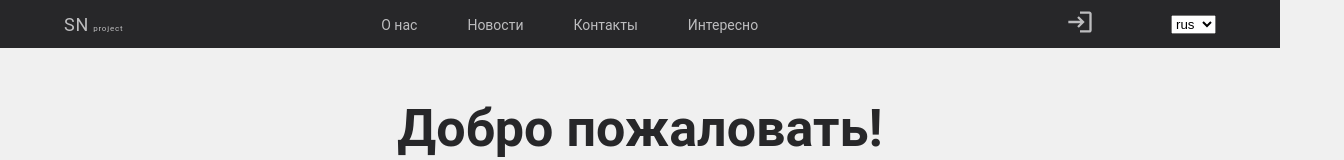
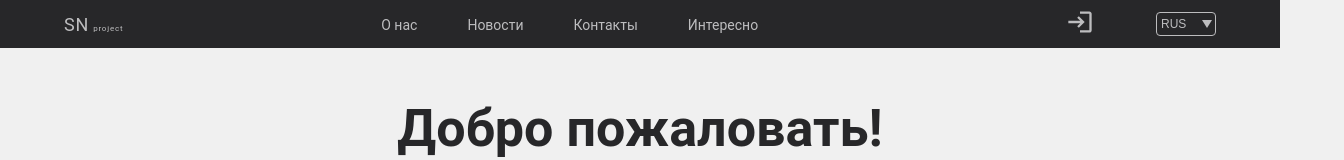
Before and after one commit to Sokha93/landing-page, a React (Create React App) app: page / in a window 1280 px wide. Shown: the top 160 px of the page, 1344 px wide, since content can reach past the window. Built offline with nearby package versions, Linux system fonts and the light colour scheme; a web font is replaced by a local one.

Commit message:
added some design on select

```diff
--- a/src/components/header/switchLang/index.jsx
+++ b/src/components/header/switchLang/index.jsx
@@ -3,6 +3,7 @@ import UseLanguage from '../../../context/multipleLanguages/hook';
 import Select from '@mui/material/Select';
 import { MenuItem, InputLabel, FormControl } from '@mui/material';
 import LanguageIcon from '@mui/icons-material/Language';
+import './styles.css'
 
 
 const SwitchLang = () => {
@@ -15,10 +16,12 @@ const SwitchLang = () => {
 
     return (
         <div>
-            <select value={language} onChange={handleChange} name="" id="">
-                <option value="russian">rus</option>
-                <option value="english">eng</option>
-            </select>
+            <div className='select-wrapper'>
+                <select value={language} onChange={handleChange} className='select'>
+                    <option className='option' value="russian">RUS</option>
+                    <option className='option' value="english">ENG</option>
+                </select>
+            </div>
         </div>
     )
 };
--- /dev/null
+++ b/src/components/header/switchLang/styles.css
@@ -0,0 +1,41 @@
+.select{
+    appearance: none;
+    -moz-appearance: none;
+    -webkit-appearance: none;
+    border: 1px solid #bdbdbf;
+    background-color: transparent;
+    outline: none;
+    border-radius: 4px;
+    min-width: 60px;
+    min-height: 24px;
+    color: #bdbdbf;
+    padding: 2px 8px 2px 4px;
+    cursor: pointer;
+    font-size: 12px;
+    transition: all 0.3s;
+    background-color: #272729;
+}
+
+.select:hover{
+    border: 1px solid #fff;
+}
+
+.select-wrapper{
+    position: relative;
+}
+.select-wrapper::before{
+    content: "";
+    position: absolute;
+    top: 8px;
+    right: 4px;
+    pointer-events: none;
+    width: 0;
+    height: 0;
+    border-style: solid;
+    border-width: 8px 5px 0 5px;
+    border-color: #bdbdbf transparent transparent transparent;
+}
+
+.option{
+    height: 12px;
+}
--- a/src/components/main/scrollMenu/index.jsx
+++ b/src/components/main/scrollMenu/index.jsx
@@ -1,11 +1,13 @@
+import { Container } from '@mui/material';
 import React from 'react';
 import firstImage from '../../../assets/png/business.png';
 
 const ScrollMenu = () => {
     return (
-        <div>
-            <img src={firstImage} alt="" />
-        </div>
+        <Container>
+            <div><img style={{width: '800px', height: '600px'}} src={firstImage} alt="" /></div>
+            <div>qwdaqawdqawd</div>
+        </Container>
     )
 };
 
--- a/src/index.scss
+++ b/src/index.scss
@@ -1,7 +1,10 @@
 
 body {
   margin: 0;
+  padding: 0;
   background-color: #f0f0f0;
+  width: 100%;
+  min-width: 100%;
   // font-family: -apple-system, BlinkMacSystemFont, 'Segoe UI', 'Roboto', 'Oxygen',
   //   'Ubuntu', 'Cantarell', 'Fira Sans', 'Droid Sans', 'Helvetica Neue',
   //   sans-serif;
```
